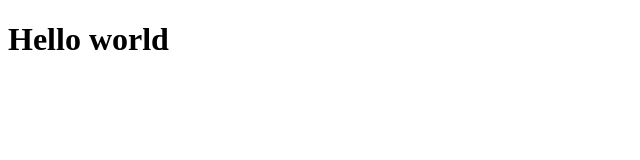
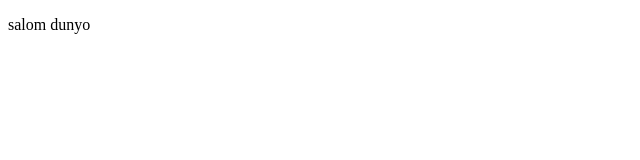
Before and after one commit to abdulloh1214/project, a plain HTML site: page index.html in a window 1280 px wide. Shown: the whole page, without its empty margins (0-640 px from the left). Drawn offline with Linux system fonts and the light colour scheme.

Commit message:
p da text yozildi

```diff
--- a/index.html
+++ b/index.html
@@ -7,6 +7,6 @@
     <title>Document</title>
 </head>
 <body>
-    <h1>Hello world</h1>
+   <p>salom dunyo</p>
 </body>
 </html>
```
